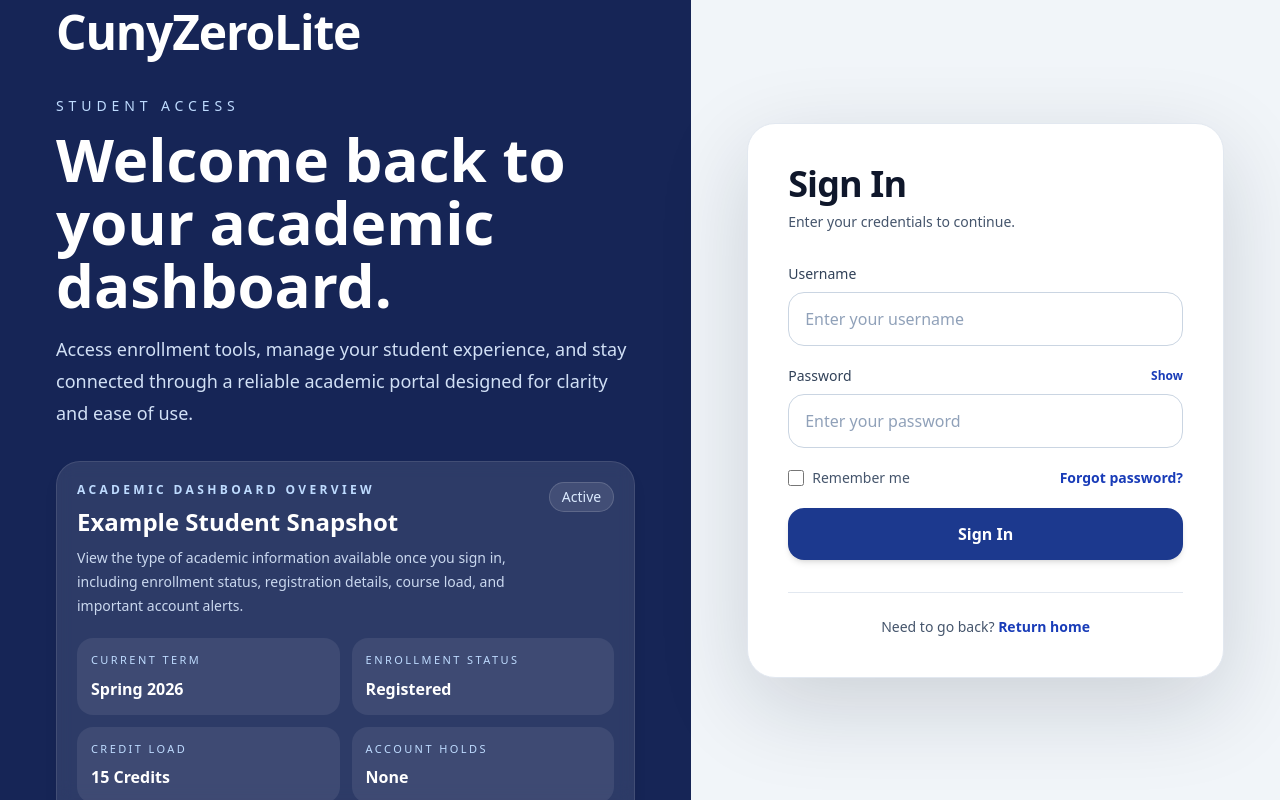
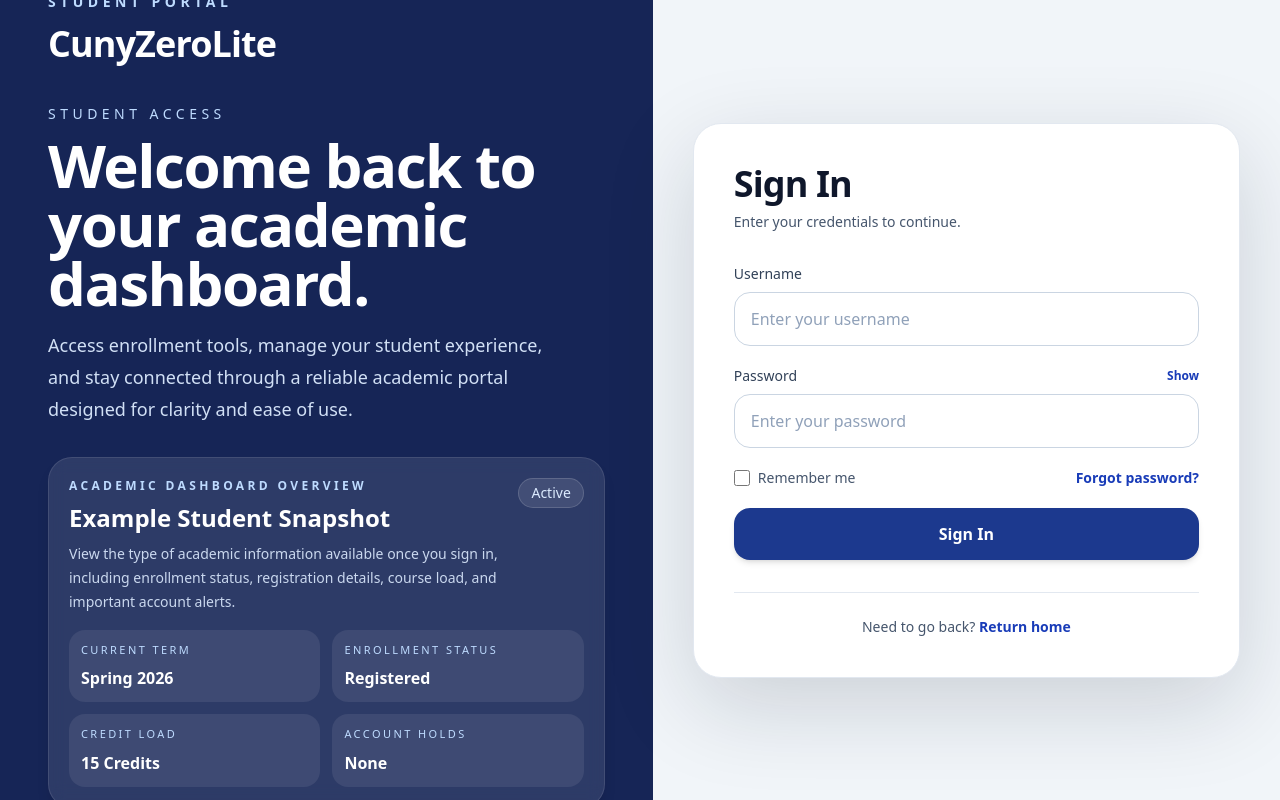
Before and after one commit to dreyesliranzo/CunyZeroLite, a Next.js app: page /login in a window 1280 px wide. Built offline with nearby package versions, Linux system fonts and the light colour scheme.

Commit message:
Polish login page UI and responsive layout

```diff
--- a/src/app/login/page.tsx
+++ b/src/app/login/page.tsx
@@ -20,9 +20,7 @@ export default function LoginPage() {
       [name]: value,
     }));
 
-    if (errorMessage) {
-      setErrorMessage("");
-    }
+    if (errorMessage) setErrorMessage("");
   }
 
   function handleSubmit(e: React.SyntheticEvent<HTMLFormElement>) {
@@ -52,101 +50,104 @@ export default function LoginPage() {
 
     setTimeout(() => {
       setIsLoggingIn(false);
-      // later replace with router.push("/dashboard")
     }, 2200);
   }
 
   return (
     <main className="h-screen overflow-hidden bg-white">
       <div
-        className={`grid h-screen lg:grid-cols-[1.08fr_0.92fr] transition-all duration-300 ${
+        className={`grid h-screen lg:grid-cols-[0.95fr_1.05fr] xl:grid-cols-[1.02fr_0.98fr] transition-all duration-300 ${
           isLoggingIn ? "scale-[0.99] blur-[2px]" : ""
         }`}
       >
         <section className="hidden h-screen lg:flex bg-blue-950 text-white">
-          <div className="flex w-full items-center justify-center px-10 py-8 xl:px-14 xl:py-10">
-            <div className="w-full max-w-[760px]">
-              <div className="max-w-[620px]">
-                <p className="text-sm font-semibold uppercase tracking-[0.35em] text-blue-200">
+          <div className="flex w-full items-center justify-center px-8 py-8 xl:px-12 xl:py-10 2xl:px-14">
+            <div className="w-full max-w-[540px] xl:max-w-[620px]">
+              <p className="text-xs xl:text-sm font-semibold uppercase tracking-[0.32em] text-blue-200">
                 Student Portal
               </p>
-                <h2 className="mt-3 text-4xl font-bold tracking-tight text-white xl:text-5xl">
+
+              <h2 className="mt-3 text-3xl xl:text-4xl 2xl:text-5xl font-bold tracking-tight text-white">
                 CunyZeroLite
               </h2>
 
-                <div className="mt-10">
-                  <p className="text-sm uppercase tracking-[0.35em] text-blue-200">
+              <div className="mt-8 xl:mt-10">
+                <p className="text-[11px] xl:text-sm uppercase tracking-[0.32em] text-blue-200">
                   Student access
                 </p>
-                  <h1 className="mt-3 text-5xl font-bold leading-[1.05] xl:text-6xl">
+
+                <h1 className="mt-3 text-[52px] leading-[0.98] font-bold tracking-tight text-white xl:text-6xl 2xl:text-7xl">
                   Welcome back to your academic dashboard.
                 </h1>
-                  <p className="mt-4 text-lg leading-8 text-blue-100/95">
+
+                <p className="mt-4 max-w-[520px] text-[15px] leading-7 text-blue-100/95 xl:text-lg xl:leading-8">
                   Access enrollment tools, manage your student experience, and
-                    stay connected through a reliable academic portal designed
-                    for clarity and ease of use.
+                  stay connected through a reliable academic portal designed for
+                  clarity and ease of use.
                 </p>
               </div>
 
-                <div className="group relative mt-8 rounded-3xl border border-white/10 bg-white/10 p-5 shadow-lg backdrop-blur-sm transition-all duration-300 ease-out hover:-translate-y-1 hover:scale-[1.01] hover:bg-white/[0.13] hover:shadow-2xl">
+              <div className="group relative mt-6 xl:mt-8 rounded-3xl border border-white/10 bg-white/10 p-4 xl:p-5 shadow-lg backdrop-blur-sm transition-all duration-300 ease-out hover:-translate-y-1 hover:scale-[1.01] hover:bg-white/[0.13] hover:shadow-2xl">
                 <div className="pointer-events-none absolute inset-0 rounded-3xl opacity-0 transition-opacity duration-300 group-hover:opacity-100">
                   <div className="absolute -inset-px rounded-3xl border border-blue-300/25" />
                   <div className="absolute inset-0 rounded-3xl bg-gradient-to-br from-blue-300/8 via-transparent to-white/5" />
                 </div>
 
-                  <div className="relative flex items-start justify-between gap-4">
+                <div className="relative flex items-start justify-between gap-3">
                   <div>
-                      <p className="text-xs font-semibold uppercase tracking-[0.28em] text-blue-200">
+                    <p className="text-[10px] xl:text-xs font-semibold uppercase tracking-[0.24em] xl:tracking-[0.28em] text-blue-200">
                       Academic Dashboard Overview
                     </p>
-                      <h3 className="mt-2 text-2xl font-bold text-white">
+
+                    <h3 className="mt-2 text-xl xl:text-2xl font-bold text-white">
                       Example Student Snapshot
                     </h3>
-                      <p className="mt-2 max-w-md text-sm leading-6 text-blue-100/90">
+
+                    <p className="mt-2 max-w-md text-[13px] leading-5 xl:text-sm xl:leading-6 text-blue-100/90">
                       View the type of academic information available once you
                       sign in, including enrollment status, registration
                       details, course load, and important account alerts.
                     </p>
                   </div>
 
-                    <div className="rounded-full border border-white/15 bg-white/10 px-3 py-1 text-sm font-medium text-blue-100 transition-all duration-300 group-hover:bg-white/15">
+                  <div className="rounded-full border border-white/15 bg-white/10 px-3 py-1 text-xs xl:text-sm font-medium text-blue-100 transition-all duration-300 group-hover:bg-white/15">
                     Active
                   </div>
                 </div>
 
-                  <div className="relative mt-5 grid grid-cols-2 gap-3">
-                    <div className="rounded-2xl bg-white/8 p-3.5 transition-all duration-300 group-hover:bg-white/10">
-                      <p className="text-[11px] uppercase tracking-[0.22em] text-blue-200">
+                <div className="relative mt-4 grid grid-cols-2 gap-3">
+                  <div className="rounded-2xl bg-white/8 p-3 transition-all duration-300 group-hover:bg-white/10">
+                    <p className="text-[10px] xl:text-[11px] uppercase tracking-[0.18em] xl:tracking-[0.22em] text-blue-200">
                       Current Term
                     </p>
-                      <p className="mt-2 text-base font-semibold text-white">
+                    <p className="mt-2 text-sm xl:text-base font-semibold text-white">
                       Spring 2026
                     </p>
                   </div>
 
-                    <div className="rounded-2xl bg-white/8 p-3.5 transition-all duration-300 group-hover:bg-white/10">
-                      <p className="text-[11px] uppercase tracking-[0.22em] text-blue-200">
+                  <div className="rounded-2xl bg-white/8 p-3 transition-all duration-300 group-hover:bg-white/10">
+                    <p className="text-[10px] xl:text-[11px] uppercase tracking-[0.18em] xl:tracking-[0.22em] text-blue-200">
                       Enrollment Status
                     </p>
-                      <p className="mt-2 text-base font-semibold text-white">
+                    <p className="mt-2 text-sm xl:text-base font-semibold text-white">
                       Registered
                     </p>
                   </div>
 
-                    <div className="rounded-2xl bg-white/8 p-3.5 transition-all duration-300 group-hover:bg-white/10">
-                      <p className="text-[11px] uppercase tracking-[0.22em] text-blue-200">
+                  <div className="rounded-2xl bg-white/8 p-3 transition-all duration-300 group-hover:bg-white/10">
+                    <p className="text-[10px] xl:text-[11px] uppercase tracking-[0.18em] xl:tracking-[0.22em] text-blue-200">
                       Credit Load
                     </p>
-                      <p className="mt-2 text-base font-semibold text-white">
+                    <p className="mt-2 text-sm xl:text-base font-semibold text-white">
                       15 Credits
                     </p>
                   </div>
 
-                    <div className="rounded-2xl bg-white/8 p-3.5 transition-all duration-300 group-hover:bg-white/10">
-                      <p className="text-[11px] uppercase tracking-[0.22em] text-blue-200">
+                  <div className="rounded-2xl bg-white/8 p-3 transition-all duration-300 group-hover:bg-white/10">
+                    <p className="text-[10px] xl:text-[11px] uppercase tracking-[0.18em] xl:tracking-[0.22em] text-blue-200">
                       Account Holds
                     </p>
-                      <p className="mt-2 text-base font-semibold text-white">
+                    <p className="mt-2 text-sm xl:text-base font-semibold text-white">
                       None
                     </p>
                   </div>
@@ -154,11 +155,10 @@ export default function LoginPage() {
               </div>
             </div>
           </div>
-          </div>
         </section>
 
-        <section className="flex h-screen items-center justify-center bg-slate-100 px-6 py-8 sm:px-8 lg:px-10 xl:px-14">
-          <div className="w-full max-w-[560px]">
+        <section className="flex h-screen items-center justify-center bg-slate-100 px-6 py-8 sm:px-8 lg:px-8 xl:px-10 2xl:px-14">
+          <div className="w-full max-w-[520px] xl:max-w-[560px]">
             <div className="rounded-[28px] border border-slate-200 bg-white p-8 shadow-[0_28px_90px_rgba(15,23,42,0.16)] transition-all duration-300 ease-out hover:-translate-y-1 hover:scale-[1.01] hover:shadow-[0_36px_110px_rgba(15,23,42,0.22)] sm:p-10">
               <div className="mb-8">
                 <div className="mb-5 lg:hidden">
```
Lines whose indentation alone changed are shown as unchanged.
